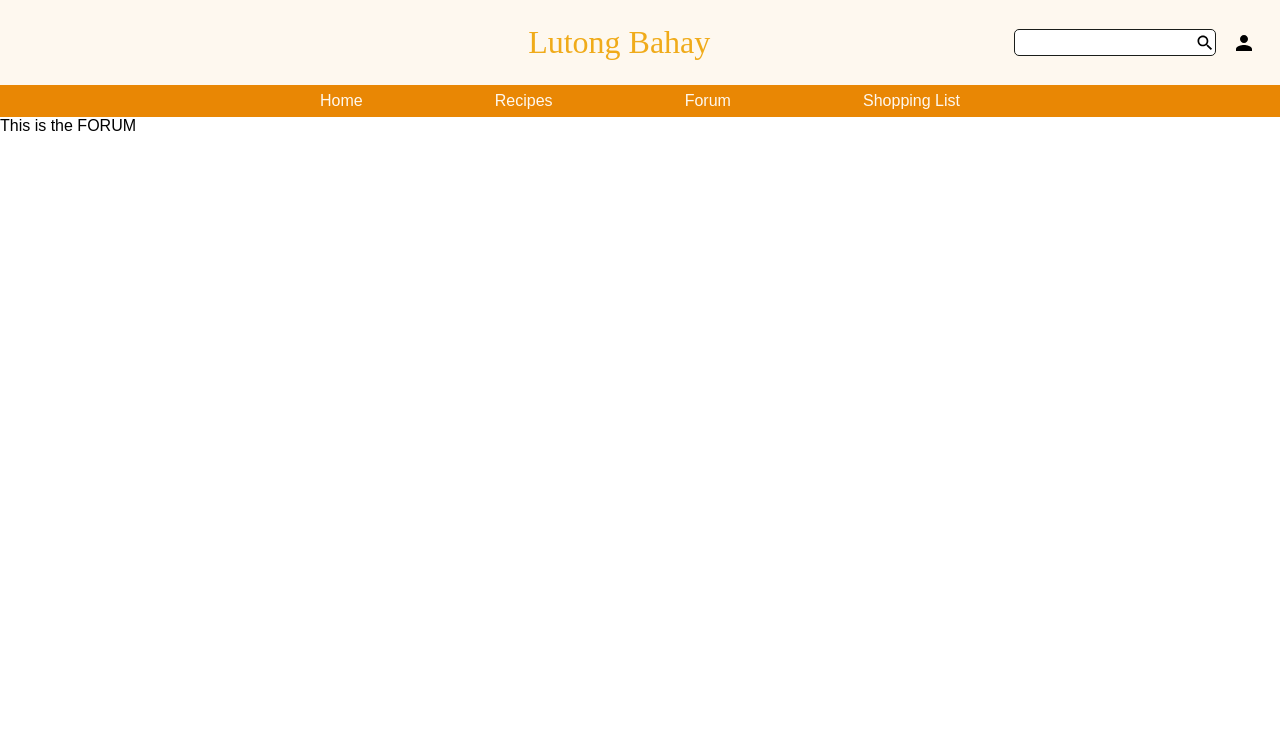
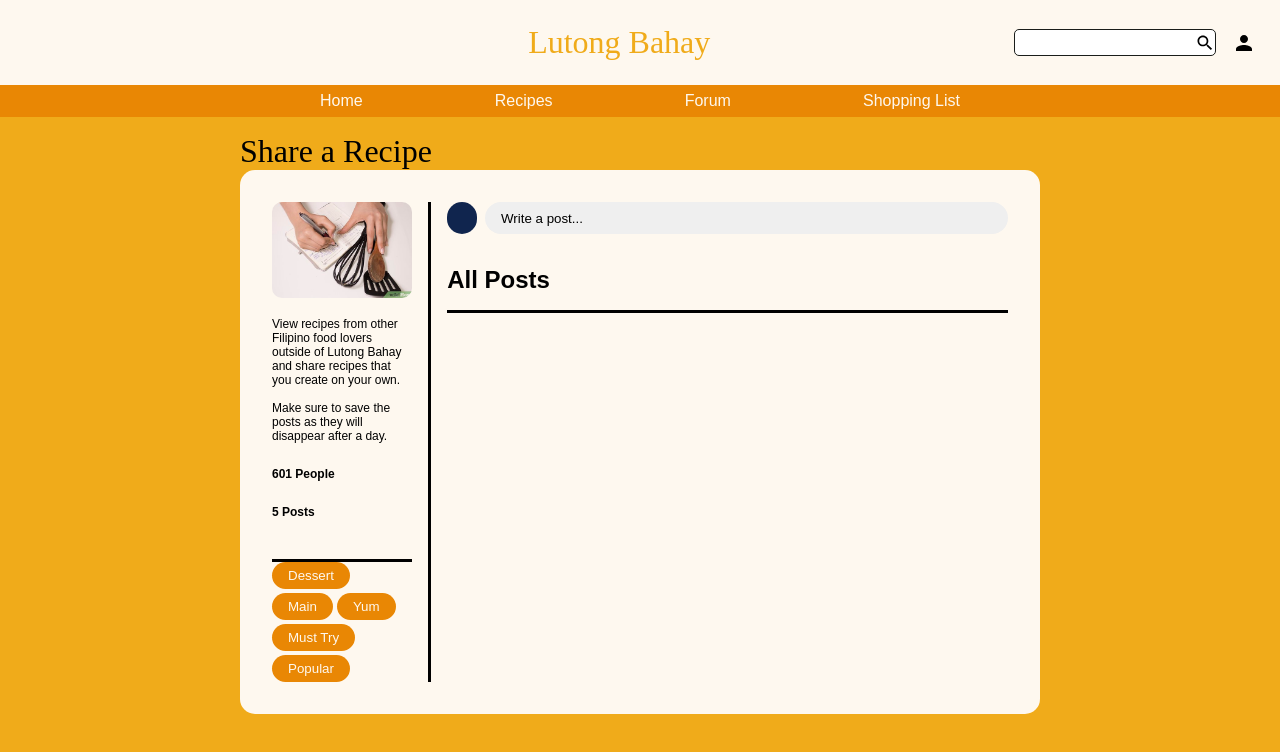
Before and after one commit to Ktan61/lutong_bahay, a React (Vite) app: page /forum in a window 1280 px wide. Shown: the top 752 px of the page. Built offline with nearby package versions, Linux system fonts and the light colour scheme.

Commit message:
starting Forum page and components

```diff
--- /dev/null
+++ b/src/components/Chips/Chips.module.css
@@ -0,0 +1,7 @@
+.chip {
+    border: none;
+    padding: 6px 16px;
+    border-radius: 15px;
+    background-color: var(--orange);
+    color: var(--cream);
+}
--- /dev/null
+++ b/src/components/Chips/index.jsx
@@ -0,0 +1,9 @@
+import styles from "./Chips.module.css"
+
+export default function Chips({text}) {
+    return (
+        <>
+            <button className={styles.chip}>{text}</button>
+        </>
+    )
+}
--- /dev/null
+++ b/src/components/Icons/Heart.jsx
@@ -0,0 +1,21 @@
+const Heart = (props) => {
+  return (
+    <svg
+      xmlns="http://www.w3.org/2000/svg"
+      fill="none"
+      viewBox="0 0 40 36"
+      {...props}
+    >
+      <g clipPath="url(#a)">
+        <path
+          stroke="#662530"
+          d="m18.765 31.546-.003-.004c-5.2-4.625-9.312-8.294-12.154-11.704C3.793 16.458 2.5 13.65 2.5 10.79 2.5 6.157 6.172 2.5 11 2.5c2.742 0 5.402 1.265 7.119 3.227a2.5 2.5 0 0 0 3.762 0C23.598 3.765 26.258 2.5 29 2.5c4.828 0 8.5 3.657 8.5 8.29 0 2.86-1.293 5.669-4.108 9.048-2.842 3.41-6.954 7.08-12.154 11.704l-.003.004L20 32.648z"
+          strokeLinejoin="round"
+          strokeWidth="5"
+        />
+      </g>
+    </svg>
+  );
+};
+
+export default Heart;
--- /dev/null
+++ b/src/components/Icons/Save.jsx
@@ -0,0 +1,21 @@
+export const Save = (props) => {
+    return (
+      <svg
+        xmlns="http://www.w3.org/2000/svg"
+        width="30"
+        height="38"
+        fill="none"
+        viewBox="0 0 30 38"
+        {...props}
+      >
+        <g clipPath="url(#a)">
+          <path
+            fill="#662530"
+            d="M0 38V4.222q0-1.741 1.26-2.98Q2.52.001 4.286 0h21.428q1.768 0 3.028 1.241T30 4.222V38l-15-6.333zm4.286-6.439L15 27.022l10.714 4.54V4.221H4.286z"
+          />
+        </g>
+      </svg>
+    );
+  };
+
+  export default Save;
--- /dev/null
+++ b/src/components/Post/Post.module.css
@@ -0,0 +1,99 @@
+.modal {
+    position: fixed;
+    top: 0;
+    left: 0;
+    width: 100%;
+    height: 100%;
+    background: rgba(0, 0, 0, 0.5);
+    display: flex;
+    justify-content: center;
+    align-items: center;
+}
+
+.modalContent {
+    background: white;
+    padding: 20px;
+    border-radius: 5px;
+    width: 50%;
+    max-width: 500px;
+}
+
+.postInput {
+    border: none;
+    width: 100%;
+    border-radius: 30px;
+    text-align: left;
+    padding: 8px 8px 8px 16px;
+}
+
+.pfp {
+    width: 32px;
+    height: 32px;
+    border-radius: 50px;
+    background-color: var(--blue);
+}
+
+.pleaseWork {
+    display: flex;
+    gap: 8px;
+    padding-bottom: 16px;
+    margin-bottom: 16px;
+}
+
+.titleSection {
+    padding-bottom: 16px;
+    margin-bottom: 16px;
+    border-bottom: solid;
+}
+
+.post {
+    display: flex;
+    flex-direction: column;
+    gap: 14px;
+}
+.post > h3 {
+    font-size: 20px;
+}
+
+.post > h6 {
+    font-size: 14px
+}
+
+.post > p {
+    font-size: 12px;
+}
+
+.pfpPosted {
+    width: 16px;
+    height: 16px;
+    border-radius: 50px;
+    background-color: var(--blue);
+}
+
+.profilePostedDetails {
+    display: flex;
+    gap: 8px;
+}
+
+.profilePostedDetails > p {
+    font-size: 14px;
+}
+
+.timePosted {
+    color: rgb(163, 163, 163);
+}
+
+.heart {
+    width: 24px;
+    height: 24px;
+}
+
+.save {
+    width: 24px;
+    height: 23px;
+}
+
+.details {
+    display: flex;
+justify-content: space-between;
+}
--- /dev/null
+++ b/src/components/Post/index.jsx
@@ -0,0 +1,102 @@
+import { useState } from "react";
+import styles from './Post.module.css';
+import Post from './post';
+
+export default function Editor() {
+    const [isModalOpen, setModalOpen] = useState(false);
+    const [heading, setHeading] = useState("");
+    const [paragraph, setParagraph] = useState("");
+    const [description, setDescription] = useState("");
+    const [posts, setPosts] = useState([]); // State to hold the posts
+
+    const handleOpenModal = () => {
+        setModalOpen(true);
+    };
+
+    const handleCloseModal = () => {
+        setModalOpen(false);
+    };
+
+    const handleSubmit = (e) => {
+        e.preventDefault();
+
+        const newPost = {
+            heading,
+            description,
+            paragraph,
+        };
+
+        setPosts([...posts, newPost]);
+
+        setHeading("");
+        setParagraph("");
+        setDescription("");
+
+        setModalOpen(false);
+    };
+
+    return (
+        <div>
+            <div className={styles.pleaseWork}>
+                <div className={styles.pfp}></div>
+                <button className={styles.postInput} type="button" onClick={handleOpenModal}>Write a post...</button>
+            </div>
+
+            {isModalOpen && (
+                <div className={styles.modal}>
+                    <div className={styles.modalContent}>
+                        <h2>Add Content</h2>
+                        <form onSubmit={handleSubmit}>
+                            <fieldset>
+                                <legend>Name of Food</legend>
+                                <input
+                                    type="text"
+                                    name="heading"
+                                    value={heading}
+                                    onChange={(e) => setHeading(e.target.value)}
+                                />
+                            </fieldset>
+                            <fieldset>
+                                <legend>Description</legend>
+                                <textarea
+                                    rows="5"
+                                    cols="50"
+                                    name="description"
+                                    value={description}
+                                    onChange={(e) => setDescription(e.target.value)}
+                                ></textarea>
+                            </fieldset>
+                            <fieldset>
+                                <legend>Ingredients & Recipe</legend>
+                                <textarea
+                                    rows="5"
+                                    cols="50"
+                                    name="recipe"
+                                    value={paragraph}
+                                    onChange={(e) => setParagraph(e.target.value)}
+                                ></textarea>
+                            </fieldset>
+                            <button type="submit">Post Content</button>
+                            <button type="button" onClick={handleCloseModal}>Cancel</button>
+                        </form>
+                    </div>
+                </div>
+            )}
+
+            <div className={styles.titleSection}>
+                <h2>All Posts</h2>
+            </div>
+
+            <div className={styles.postOutput}>
+                {posts.map((post, index) => (
+                    <Post
+                        key={index}
+                        heading={post.heading}
+                        description={post.description}
+                        paragraph={post.paragraph}
+                    />
+                ))}
+            </div>
+        </div>
+    );
+}
--- /dev/null
+++ b/src/components/Post/output.jsx
@@ -0,0 +1,9 @@
+import React from "react";
+import styles from './Post.module.css';
+
+export default function Output() {
+  return (
+    <div className="output">
+    </div>
+  );
+}
--- /dev/null
+++ b/src/components/Post/post.jsx
@@ -0,0 +1,27 @@
+import React from "react";
+import styles from './Post.module.css';
+import Heart from "../Icons/Heart";
+import Save from "../Icons/Save";
+
+const Post = ({ heading, description, paragraph }) => {
+    return (
+        <div className={styles.post}>
+            <h3>{heading}</h3>
+            <h6>{description}</h6>
+            <p>{paragraph}</p>
+            <div className={styles.details}>
+                <div className={styles.profilePostedDetails}>
+                    <div className={styles.pfpPosted}></div>
+                    <p>Marlowe Reyes | <span className={styles.timePosted}>posted 5 seconds ago</span></p>
+               </div>
+               <div className={styles.icons}>
+                    <Heart className={styles.heart}/>
+                    <Save className={styles.save}/>
+               </div>
+            </div>
+            <hr/>
+        </div>
+    );
+};
+
+export default Post;
--- a/src/pages/Forum.jsx
+++ b/src/pages/Forum.jsx
@@ -1,10 +1,43 @@
 import Header from '../components/Header/index.jsx'
+import Editor from "../components/Post/index.jsx";
+import Output from "../components/Post/output.jsx";
+import styles from "../styles/Forum.module.css";
+import Chips from "../components/Chips/index.jsx";
 
 export default function Forum() {
     return(
-        <div>
-            <Header />
-            This is the FORUM
+        <div className={styles.forum}>
+             <Header />
+             <div className={styles.forumContainer}>
+             <h1>Share a Recipe</h1>
+                <div className={styles.forumContent}>
+                    <div className={styles.sideContainer}>
+                        <div className={styles.description}>
+                            <img src="/Forum/forum.jpg" alt="Forum" />
+                            View recipes from other Filipino food lovers outside of Lutong Bahay and share recipes that you create on your own.
+                            <br/>
+                            <br/>
+                            Make sure to save the posts as they will disappear after a day.
+                            <h4>601 People</h4>
+                            <h4>5 Posts</h4>
+                        </div>
+                        <div className={styles.tags}>
+                            <Chips text="Dessert"/>
+                            <Chips text="Main"/>
+                            <Chips text="Yum"/>
+                            <Chips text="Must Try"/>
+                            <Chips text="Popular"/>
+                        </div>
+                        <div className={styles.sections}>
+
+                        </div>
+                    </div>
+                    <div className={styles.postContainer}>
+                        <Editor />
+                        <Output />
+                    </div>
+                </div>
+             </div>
         </div>
     )
 }
--- /dev/null
+++ b/src/styles/Forum.module.css
@@ -0,0 +1,50 @@
+.forum {
+    background-color: var(--yellow);
+    min-height: 100vh;
+}
+
+.forumContainer{
+    margin: 16px 240px;
+}
+
+.forumContent {
+    background-color: var(--cream);
+    border-radius: 15px;
+    display: flex;
+    padding: 32px;
+}
+
+.sideContainer {
+    width: 25%;
+    border-right: solid;
+    padding-right: 16px;
+    font-size: 12px;
+}
+
+.postContainer {
+    margin-left: 16px;
+    width: 100%;
+}
+
+.description img {
+    width: 100%;
+    height: auto;
+    object-fit: cover;
+    border-radius: 10px;
+    margin-bottom: 16px;
+  }
+
+.description > h4 {
+    margin: 24px 0px;
+}
+
+.description {
+    border-bottom: solid;
+    padding-bottom: 16px;
+}
+
+.tags {
+    display: flex;
+    flex-wrap: wrap;
+    gap: 4px;
+}
```
Also changed, not shown: public/Forum/forum.jpg (added).
